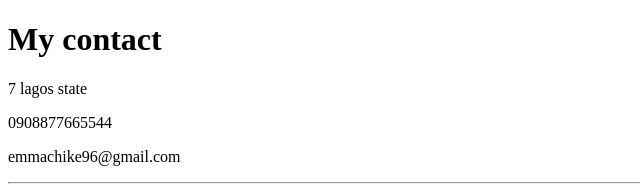
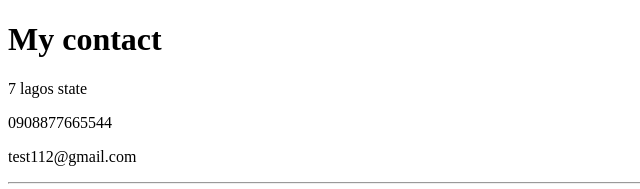
Before and after one commit to ChikeNuel/cvtest, a plain HTML site: page contact-me.html in a window 1280 px wide. Shown: the top 189 px of the page, 0-640 px from the left. Drawn offline with Linux system fonts and the light colour scheme.

Commit message:
Update contact-me.html

```diff
--- a/contact-me.html
+++ b/contact-me.html
@@ -8,7 +8,7 @@
     <h1>My contact</h1>
     <p>7 lagos state</p>
     <p>0908877665544</p>
-    <p>emmachike96@gmail.com</p>
+    <p>test112@gmail.com</p>
     <hr>
     <form class="" action="index.html" method="post">
       <label>Your Name:</label>
```
